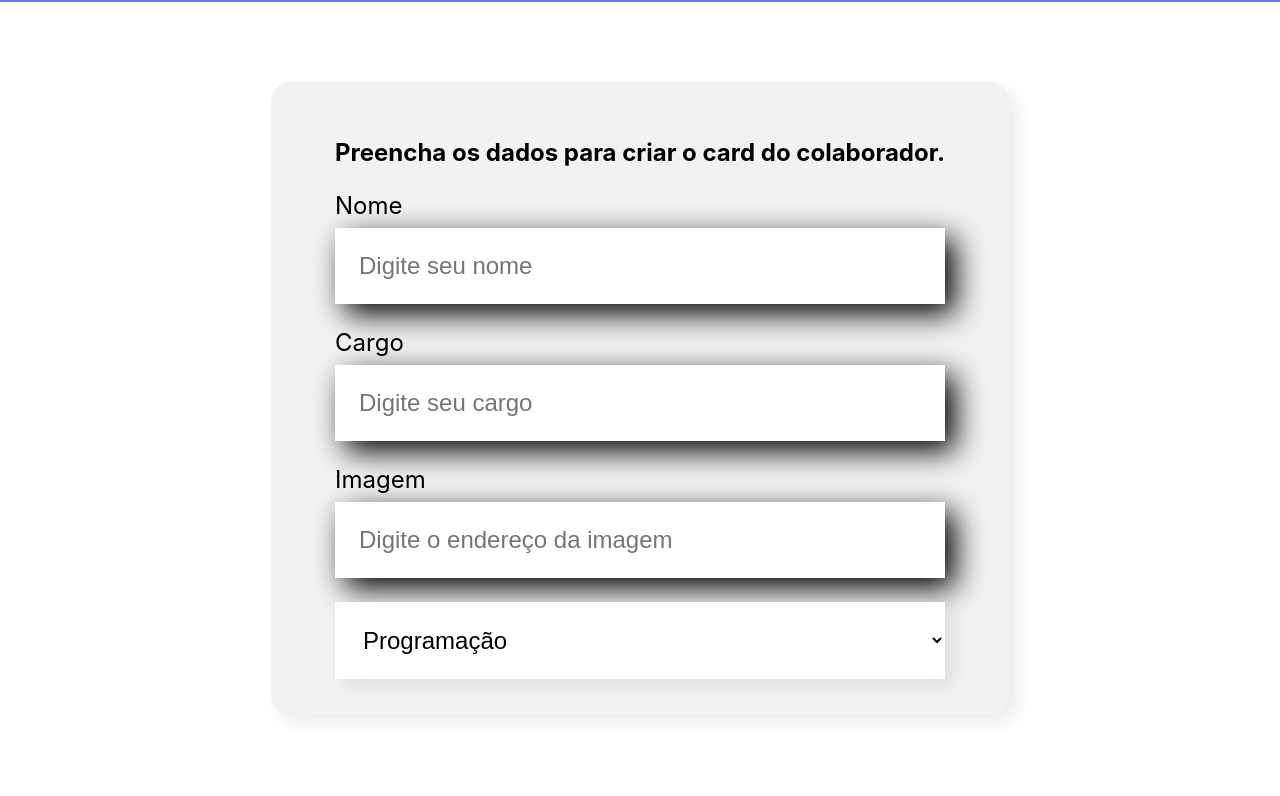
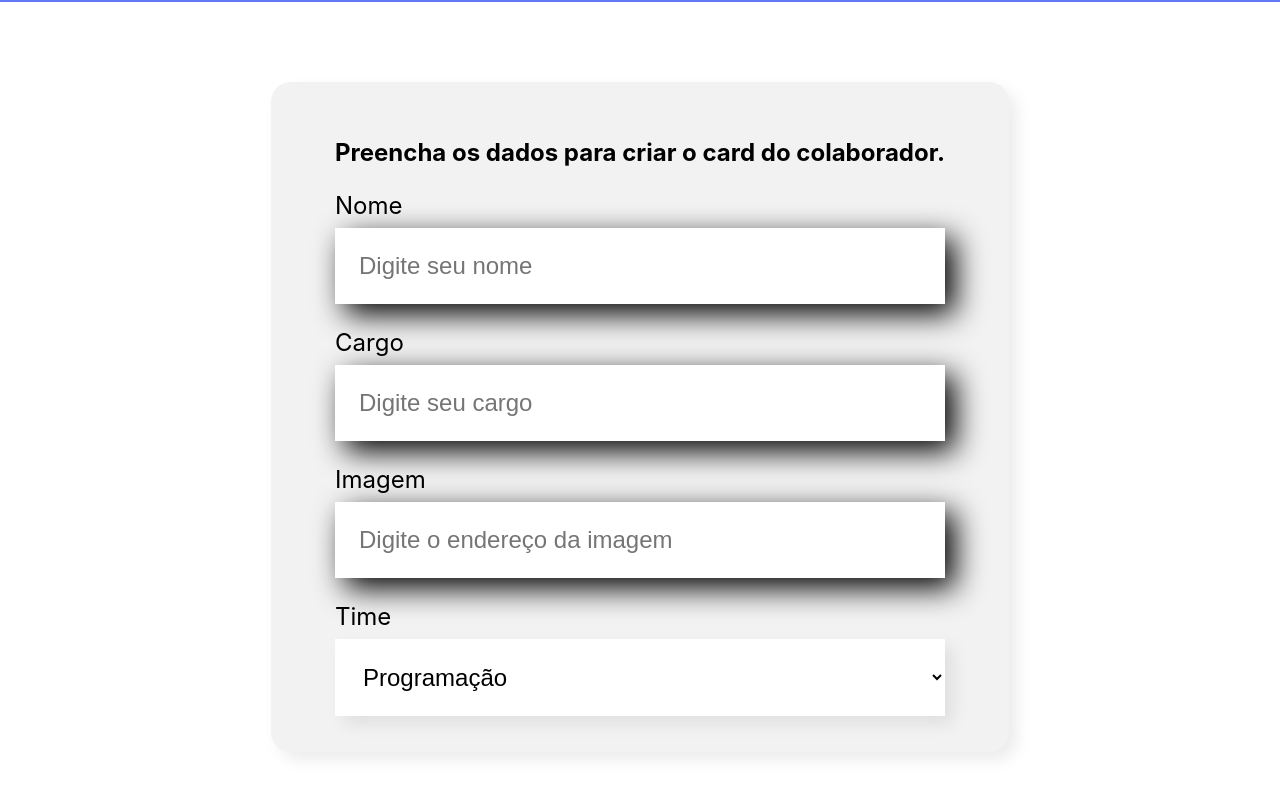
Before and after one commit to raqmarangoni/alura-react-class, a React (Create React App) app: page / in a window 1280 px wide. Shown: the part 496-1292 px from the top of the page. Built offline with nearby package versions, Linux system fonts and the light colour scheme.

Commit message:
fix: add label on DropDownList tag

```diff
--- a/src/components/Form/index.js
+++ b/src/components/Form/index.js
@@ -21,7 +21,7 @@ const Form = () => {
                 <TextField label="Nome" placeholder="Digite seu nome" />
                 <TextField label="Cargo" placeholder="Digite seu cargo" />
                 <TextField label="Imagem" placeholder="Digite o endereço da imagem" />
-                <DropDownList items={teams} />
+                <DropDownList label="Time" items={teams} />
             </form>
         </section>
     )
```
